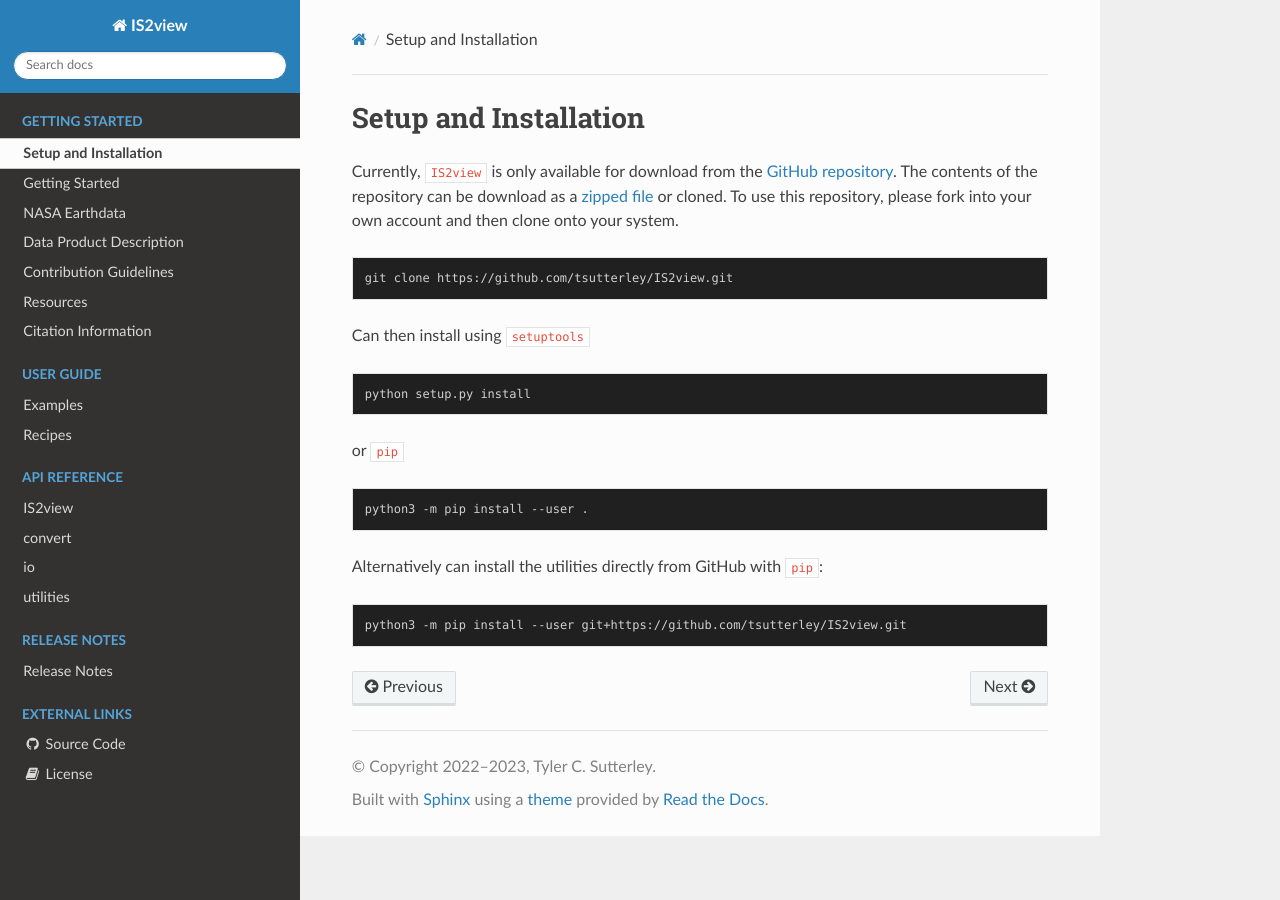
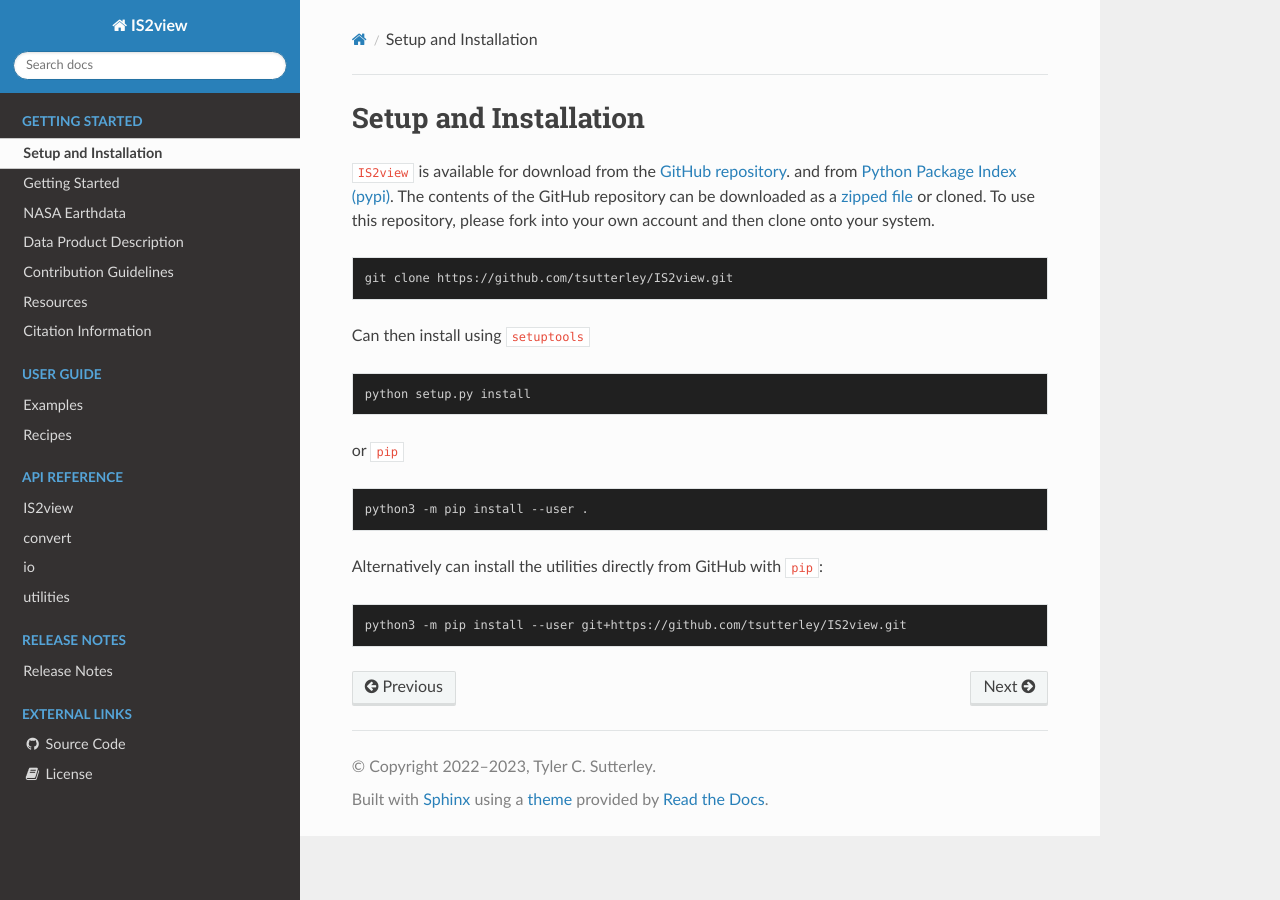
Before and after one commit to tsutterley/IS2view, a Sphinx documentation site: the page built from doc/source/getting_started/Install.rst, in a window 1280 px wide. Built offline with Sphinx 7.4.7 and the Read the Docs theme 2.0.0, drawn with Linux system fonts in a browser that asks for light colours.

Commit message:
docs: add pypi links now that they are established (#24)

```diff
--- a/doc/source/getting_started/Install.rst
+++ b/doc/source/getting_started/Install.rst
@@ -2,8 +2,9 @@
 Setup and Installation
 ======================
 
-Currently, ``IS2view`` is only available for download from the `GitHub repository <https://github.com/tsutterley/IS2view>`_.
-The contents of the repository can be download as a
+``IS2view`` is available for download from the `GitHub repository <https://github.com/tsutterley/IS2view>`_.
+and from `Python Package Index (pypi) <https://pypi.org/project/IS2view/>`_.
+The contents of the GitHub repository can be downloaded as a
 `zipped file <https://github.com/tsutterley/IS2view/archive/main.zip>`_  or cloned.
 To use this repository, please fork into your own account and then clone onto your system.
 
```
Also changed, not shown: README.rst (+8 -0 lines), doc/source/getting_started/Citations.rst (+7 -0 lines).
